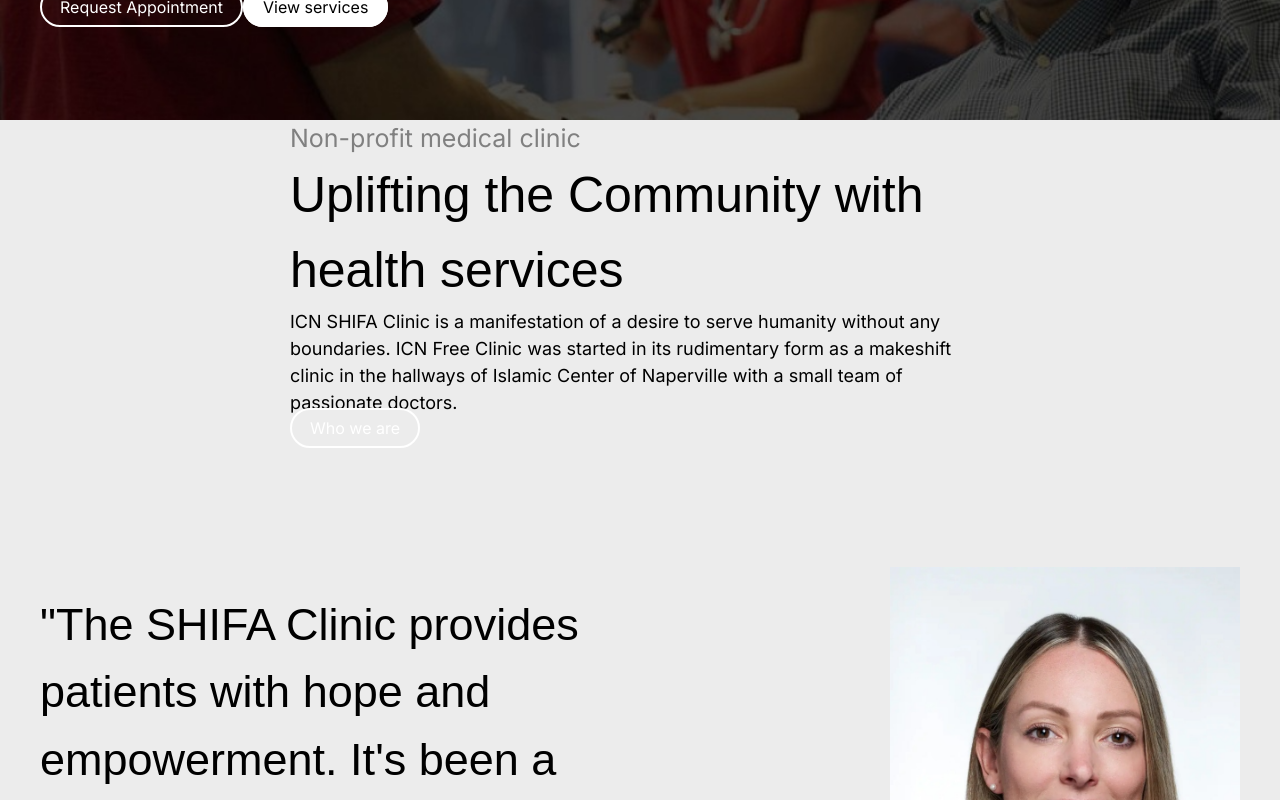
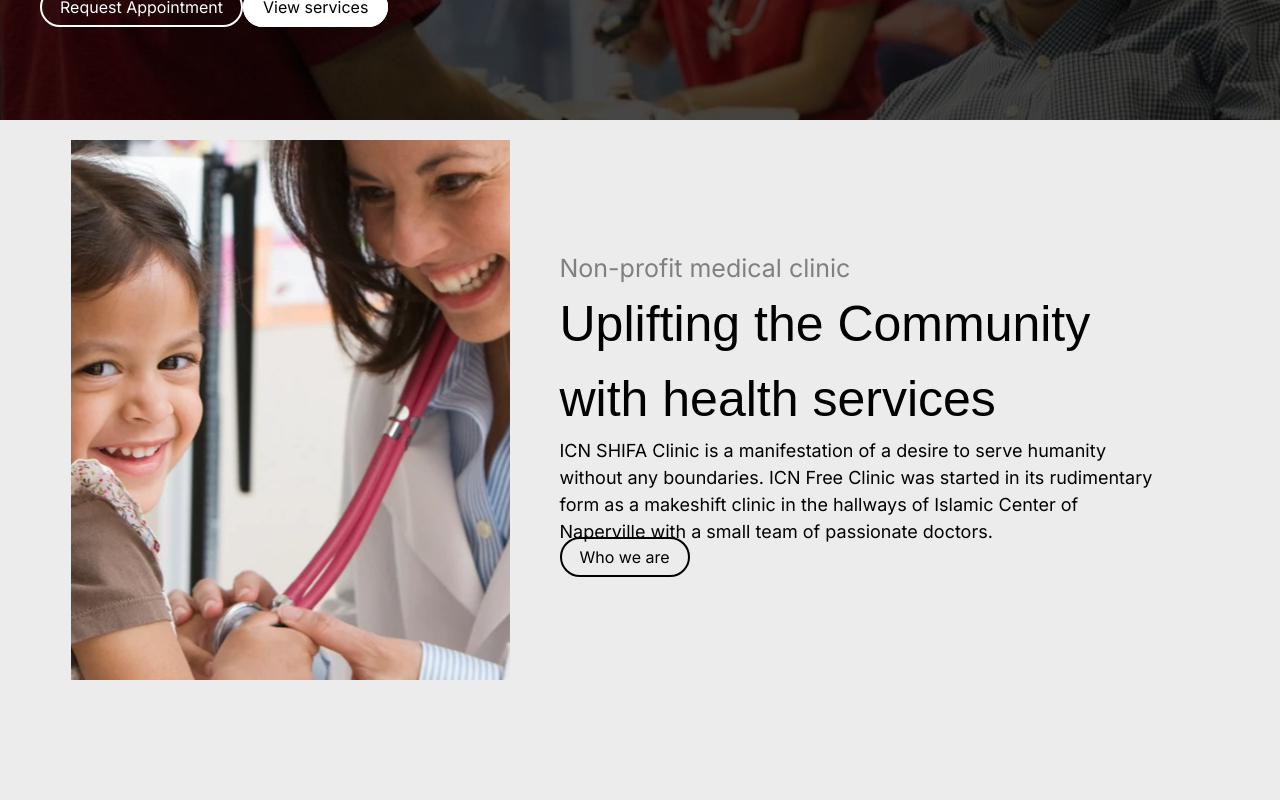
Before and after one commit to dylsub/SHIFAClinicWebsite, a Next.js app: page / in a window 1280 px wide. Shown: the part 540-1340 px from the top of the page. Built offline with nearby package versions, Linux system fonts and the light colour scheme; a web font is replaced by a local one.

Commit message:
Added about sections

```diff
--- a/app/(components)/home/about/HomeAbout.jsx
+++ b/app/(components)/home/about/HomeAbout.jsx
@@ -1,12 +1,38 @@
 import React from "react";
+import DetailedTextBlock from "../../reusables/DetailedTextBlock";
+import styles from "./HomeAbout.module.css";
 
-const HomeAbout = () => {
+const HomeAbout = ({subtitleText,
+  headerText,
+  bodyText,
+  buttonText,
+  path,
+  width,
+  titleText,
+  src
+}) => {
   // Armaan
   // Now that you have the detail text block component created,
   // You want to design the about section.
   // The about section be held in a content box (div) with a width of 1400px
   // An image and your created component should be in those boxes and styled appropriately
-  return <div></div>;
+  return <div width={1200} className={styles.aboutColumn}>
+  <div>
+  <img src={src} alt={titleText} />
+  </div>
+  <div className={styles.aboutText}>
+  <DetailedTextBlock
+    subtitleText = {subtitleText}
+    headerText = {headerText}
+    bodyText = {bodyText}
+    buttonText = {buttonText}
+    path=  {path}
+    width = {600}
+    >
+  </DetailedTextBlock>
+  </div>
+
+</div>;
 };
 
 export default HomeAbout;
--- a/app/(components)/home/about/HomeAbout.module.css
+++ b/app/(components)/home/about/HomeAbout.module.css
@@ -0,0 +1,15 @@
+.aboutColumn {
+    flex: 1; /* Distributes columns equally */
+    max-width: 100%; /* Ensures each column takes half the container width */
+    padding: 20px;
+    box-sizing: border-box;
+    display: flex;
+    justify-content: center;
+}
+
+.aboutText {
+    display: flex;
+    justify-content: center;
+    align-items: center;
+    width: 700px;
+}
--- a/app/(components)/home/get-involved/HomeGetInvolved.jsx
+++ b/app/(components)/home/get-involved/HomeGetInvolved.jsx
@@ -1,12 +1,31 @@
 import React from "react";
-
-const HomeGetInvolved = () => {
+import DetailedTextBlock from "../../reusables/DetailedTextBlock";
+const HomeGetInvolved = (  {subtitleText,
+  headerText,
+  bodyText,
+  buttonText,
+  path,
+  width,
+  titleText,
+  src
+}) => {
   // Armaan
   // Now that you have the detail text block component created,
   // You want to design the home get involved section.
   // The section be held in a content box (div) with a width of 1400px
   // An image and your created component should be in those boxes and styled appropriately
-  return <div></div>;
+  return <div width={1400}>
+    <img src={src} alt={titleText} />
+    <DetailedTextBlock
+      subtitleText = {subtitleText}
+      headerText = {headerText}
+      bodyText = {bodyText}
+      buttonText = {buttonText}
+      path=  {path}
+      width = {width}
+      className={""}>
+    </DetailedTextBlock>
+  </div>;
 };
 
 export default HomeGetInvolved;
--- a/app/(components)/reusables/DetailedTextBlock.jsx
+++ b/app/(components)/reusables/DetailedTextBlock.jsx
@@ -1,5 +1,5 @@
 import React from "react";
-import ButtonWhiteTransparent from "./ButtonWhiteTransparent";
+import ButtonBlackTransparent from "./ButtonBlackTransparent";
 
 export default function DetailedTextBlock({
   subtitleText,
@@ -7,7 +7,8 @@
   bodyText,
   buttonText,
   path,
-  width
+  width,
+  className
 }) {
   // Armaan Patel
 
@@ -19,12 +20,12 @@
   // It should also accept the width of the text block. Notice how the "Get Involved" text block is more narrow but follow the same format.
   // Style in DetailedTextBlock.module.css
   //button white transparent for button
-  return <div style={{width : `${width}px`}}>
+  return <div className={className} style={{width : `${width}px`}} >
     <h3>{subtitleText}</h3>
     <h1>{headerText}</h1>
     <p>{bodyText}</p>
-    <ButtonWhiteTransparent path={path}>
+    <ButtonBlackTransparent path={path}>
       {buttonText}
-    </ButtonWhiteTransparent>
+    </ButtonBlackTransparent>
   </div>;
 }
--- a/app/page.js
+++ b/app/page.js
@@ -3,10 +3,11 @@
 import Testimonial from "./(components)/home/testimonial/Testimonial";
 import HomeServicesPanel from "./(components)/home/HomeServicesPanel";
 import NavBar from "./(components)/navigation/NavBar";
-import DetailedTextBlock from "./(components)/reusables/DetailedTextBlock";
 import ButtonWhiteTransparent from "./(components)/reusables/ButtonWhiteTransparent";
 import ButtonWhiteFilled from "./(components)/reusables/ButtonWhiteFilled";
 import HomeHero from "./(components)/home/HomeHero";
+import HomeGetInvolved from "./(components)/home/get-involved/HomeGetInvolved";
+import HomeAbout from "./(components)/home/about/HomeAbout";
 
 export default function Home() {
   return (
@@ -15,7 +16,7 @@
 
       <HomeHero></HomeHero>
 
-      <DetailedTextBlock
+      <HomeAbout
         subtitleText={"Non-profit medical clinic"}
         headerText={"Uplifting the Community with health services"}
         bodyText={
@@ -24,7 +25,9 @@
         buttonText={"Who we are"}
         width={700}
         path="/"
-      ></DetailedTextBlock>
+        titleText="Uplifting the Community"
+        src="home_about.png"
+      ></HomeAbout>
 
       <Testimonial
         quoteText={
@@ -44,6 +47,16 @@
       ></HomeServicesPanel>
 
       <Statistics></Statistics>
+      <HomeGetInvolved
+      subtitleText = {"Join our team"}
+      headerText = {'Get Involved'}
+      bodyText = {'The ICN SHIFA Clinic is looking for new volunteers to join our community. We offer opportunities ranging from job shadowing to full-time volunteering positions. We’d love to have you!'}
+      buttonText = {"Learn More"}
+      path=  {'/'}
+      width = {700}
+      titleText={"New Volunteers"}
+      src={'join_our_team.png'}>
+      </HomeGetInvolved>
       <h1>Header One - h1</h1>
       <h2>Header Two - h2</h2>
       <h3>Header Three - h3</h3>
```
Also changed, not shown: public/home_about.png (added), public/join_our_team.png (added).
